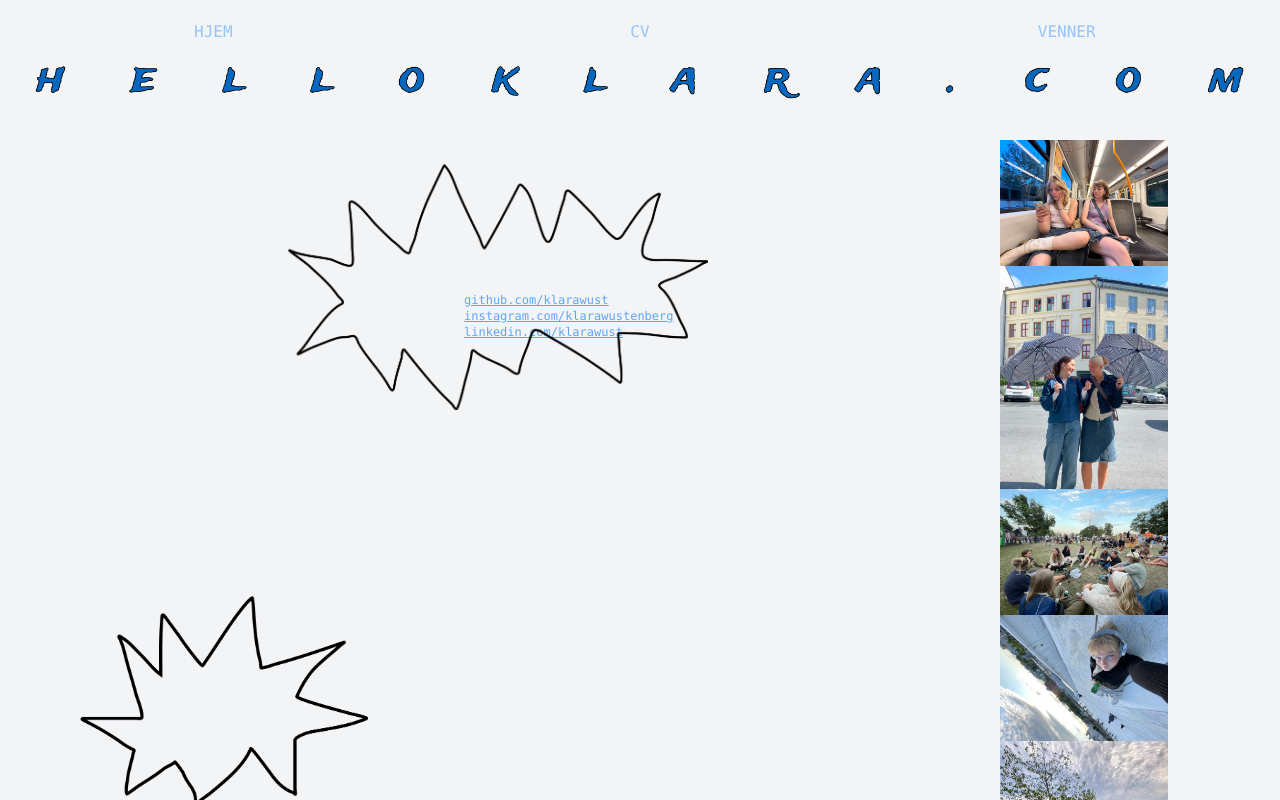
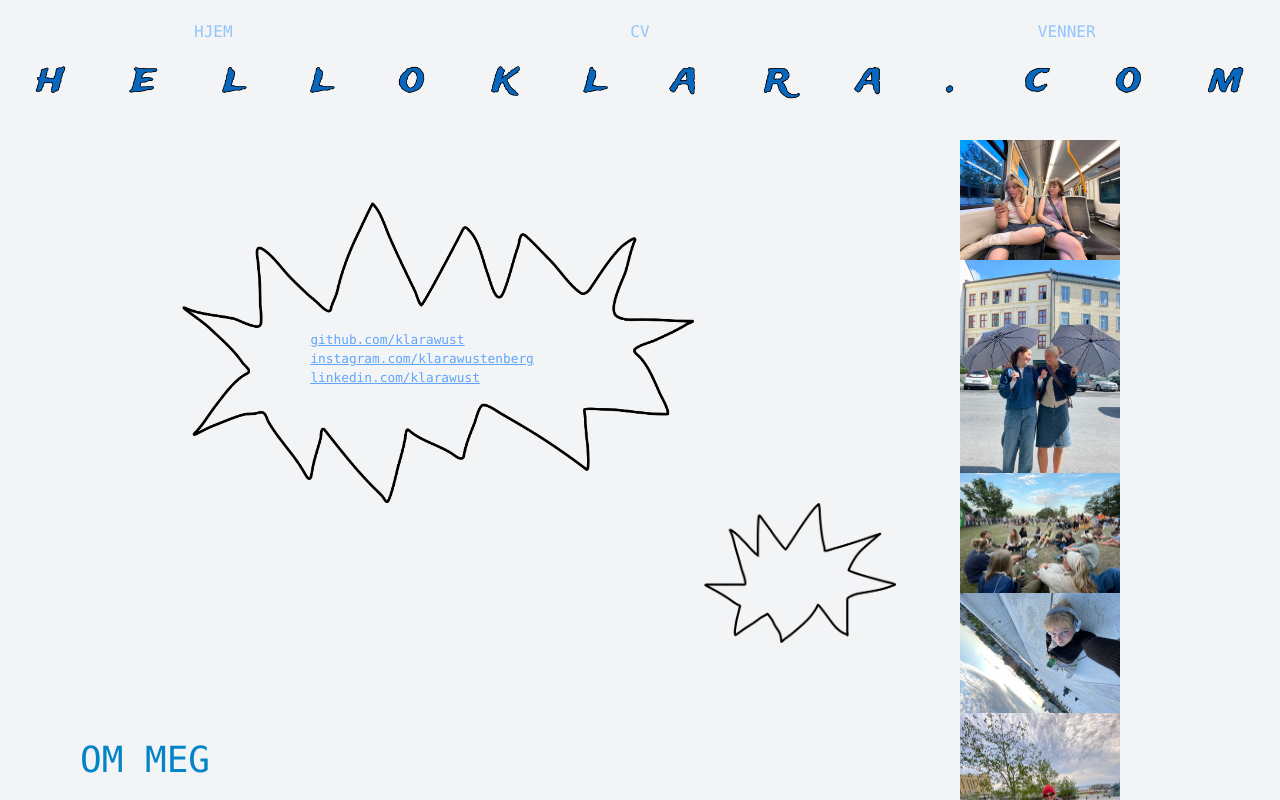
Before and after one commit to klarawust/technosphere-old, a React (Create React App) app: page / in a window 1280 px wide. Shown: the top 800 px of the page. Built offline with nearby package versions, Linux system fonts and the light colour scheme.

Commit message:
made more scalable

```diff
--- a/src/App.js
+++ b/src/App.js
@@ -8,12 +8,12 @@ function App() {
   return (
     <main>
       <Navbar />
-      <div className="flex">
-        <div className=" w-3/4 font-mono mx-20">
+      <div className="grid grid-cols-8">
+        <div className="col-span-6 font-mono mx-20">
           <Hjem />
           <Meg />
         </div>
-        <div className="w-1/4">
+        <div className="col-span-1">
           <Bildekant />
         </div>
       </div>
--- a/src/components/Bildekant/Bildekant.js
+++ b/src/components/Bildekant/Bildekant.js
@@ -10,7 +10,7 @@ import måltid from "../../images/bildekant/måltid_1280.webp";
 
 function Bildekant() {
   return (
-    <ul className="flex flex-col mt-10 pr-28 self-end">
+    <ul className="flex flex-col mt-10 self-end">
       <img src={tbane} alt="aurora og meg på banen" />
       <img src={paraply} alt="lina og sigrid med paraply" />
       <img src={roskilde} alt="roskilde" />
--- a/src/sider/Hjem.js
+++ b/src/sider/Hjem.js
@@ -4,9 +4,9 @@ import litenstjerne from "../images/annet/stjerne.png";
 
 function Hjem() {
   return (
-    <div className="flex flex-col">
-      <div className="relative w-xs py-48">
-        <div className="flex flex-col text-xs text-blue-400 underline ml-96 z-20">
+    <div className=" h-[50vw]">
+      <div className="w-[40vw] ml-[8vw] pt-[8vw]">
+        <div className="flex flex-col absolute m-[10vw] text-[1vw] text-blue-400 underline z-10">
           <a className="hover:text-sm" href="https://github.com/klarawust">
             github.com/klarawust
           </a>
@@ -21,16 +21,18 @@ function Hjem() {
           </a>
         </div>
         <img
-          className="w-6/12 left-52 top-16 absolute z-10"
+          className="z-0"
           src={storstjerne}
           alt="stor stjerne illustrasjon"
         ></img>
       </div>
-      <img
-        className="justify-self-end w-72 mt-16"
-        src={litenstjerne}
-        alt="stor stjerne illustrasjon"
-      ></img>
+      <div className="w-[15vw] absolute right-96">
+        <img
+          className="z-0"
+          src={litenstjerne}
+          alt="liten stjerne illustrasjon"
+        ></img>
+      </div>
     </div>
   );
 }
--- a/src/sider/Meg.js
+++ b/src/sider/Meg.js
@@ -6,7 +6,7 @@ import skintyfia from "../../src/images/album/skintyfia_1280.webp";
 function Meg() {
   return (
     <body>
-      <div className="flex flex-col gap-12 text-xl m-20">
+      <div className="flex flex-col gap-12 text-xl">
         <h1 className="text-4xl text-sky-600">OM MEG</h1>
         <div className="flex flex-row gap-24">
           <div className="text-md font-sans font-thin">
```
